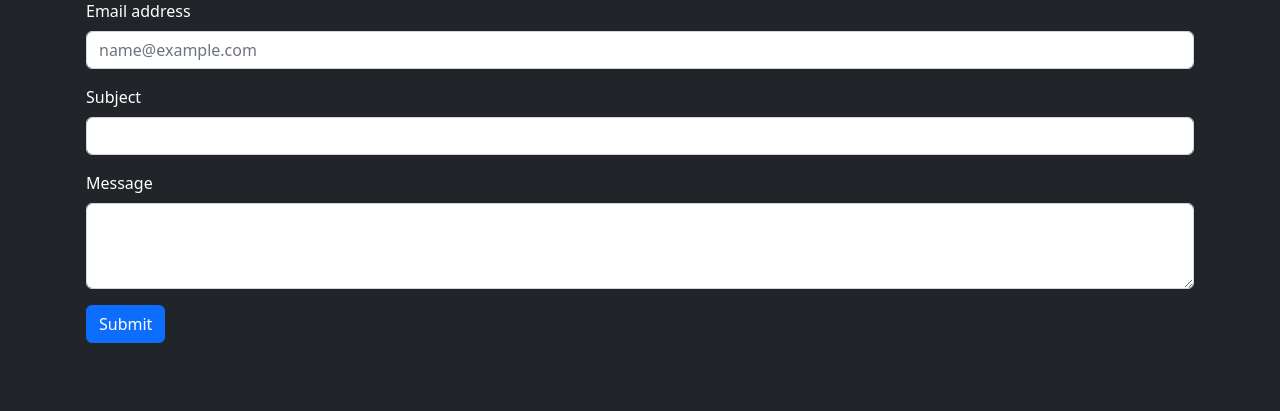
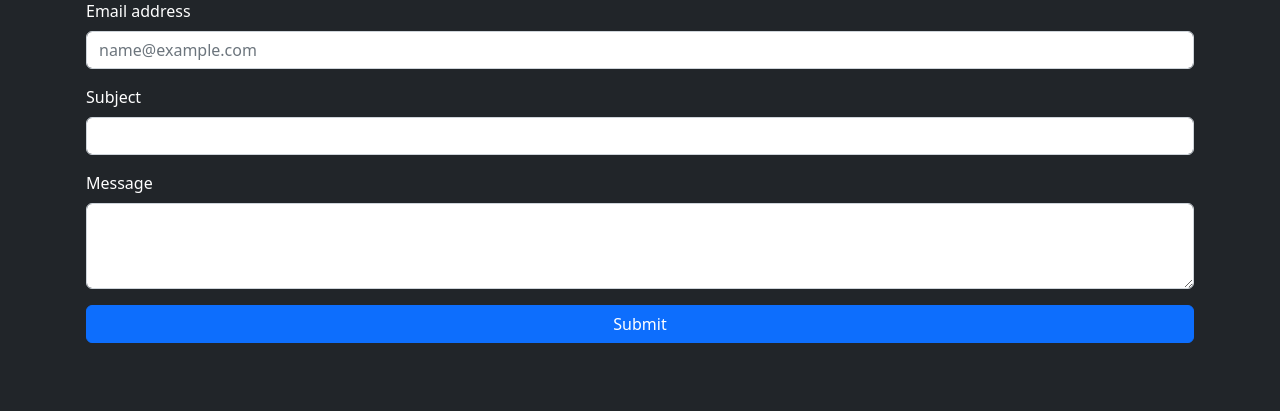
Before and after one commit to silvanog31560/Silvano-s-Portfolio, a Django app: page /contact/ in a window 1280 px wide. Shown: the part 137-548 px from the top of the page. Run offline with Django 4.2, Linux system fonts and the light colour scheme; some web fonts are replaced.

Commit message:
update contact button class

```diff
--- a/contact/templates/contact/contact.html
+++ b/contact/templates/contact/contact.html
@@ -30,7 +30,7 @@
           <textarea name="message" class="form-control" id="id_message" rows="3"></textarea>
         </div>
 
-        <div class="form-actions">
+        <div class="form-actions d-grid">
             <input type="submit" value="Submit" class="btn btn-primary">
         </div>
       </form>
```
